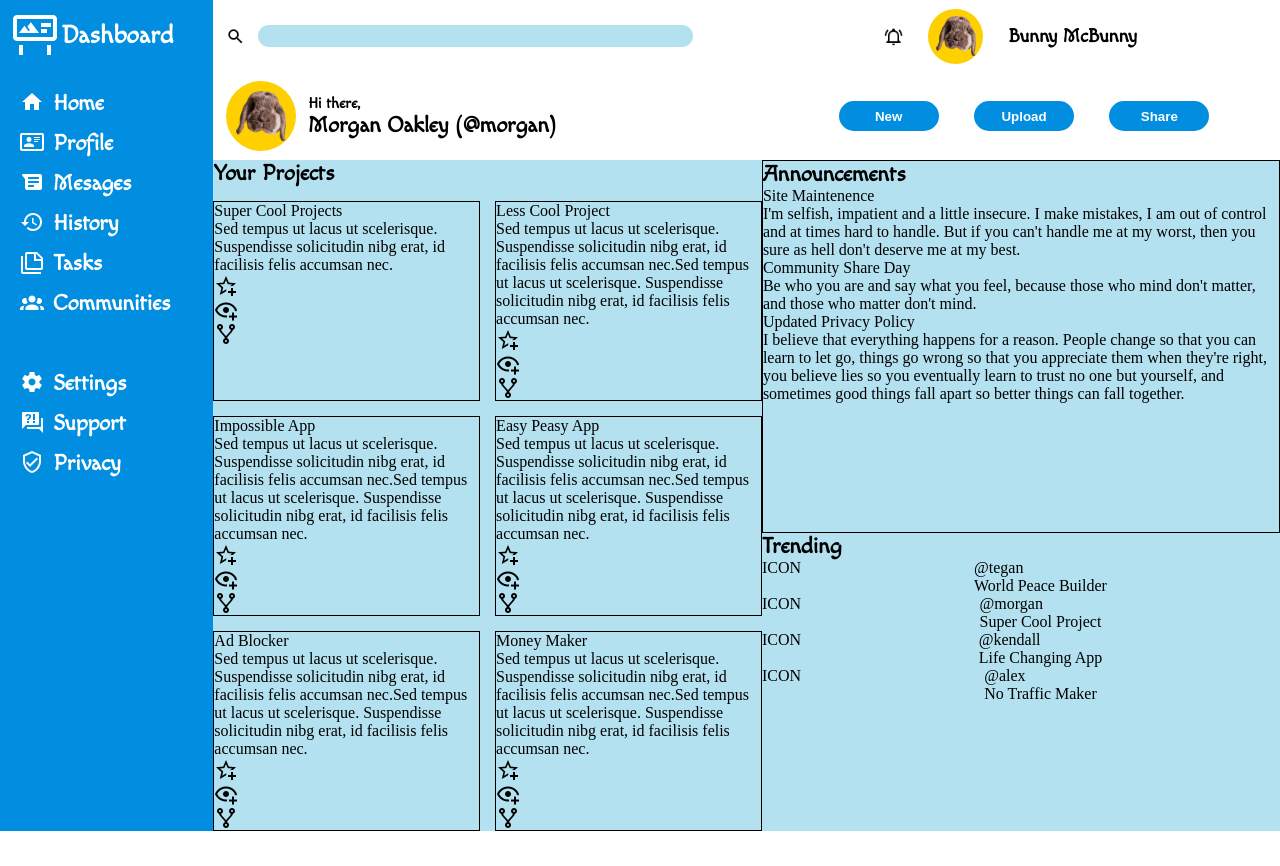
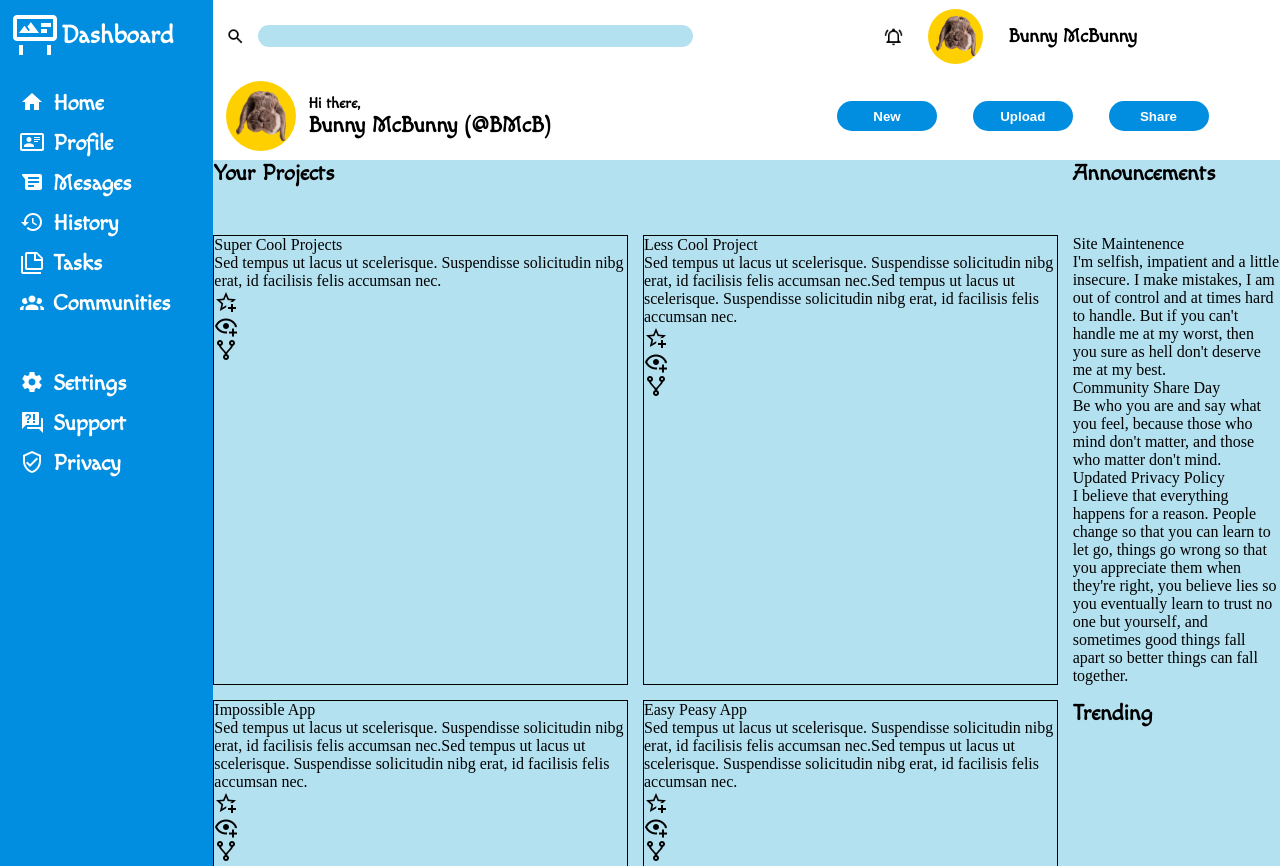
Before and after one commit to FSOsuit/Admin-Dashboard, a plain HTML site: page index.html in a window 1280 px wide. Shown: the top 866 px of the page. Before the commit the page ends 831 px from the top, so only its background shows below. Drawn offline with Linux system fonts and the light colour scheme.

Commit message:
Main layout fixed, revamped

```diff
--- a/index.html
+++ b/index.html
@@ -61,7 +61,7 @@
                     <div class="icon-large"><img src="icons/logo.png" alt="avatar-large"></div>
                     <div class="name-msg">
                         <div class="msg">Hi there,</div>
-                        <div class="name-paran">Morgan Oakley (@morgan)</div>
+                        <div class="name-paran">Bunny McBunny (@BMcB)</div>
                     </div>
                 </div>
                 <div class="buttons">
@@ -72,7 +72,6 @@
             </div>
         </div>
         <div class="main">
-            <div class="projects">
             <div class="project-header">Your Projects</div>
             <div class="card">
                 <div class="card-header">Super Cool Projects</div>
@@ -128,9 +127,6 @@
                     <div class="icon-share"><img src="icons/source-fork.png" alt=""></div>
                 </div>
             </div>
-            </div>
-            <div class="main-right">
-                <div class="ann">
             <div class="ann-header">Announcements</div>
             <div class="ann-card">
                 <div class="ann-card-part">
@@ -146,8 +142,7 @@
                     <div class="ann-card-text">I believe that everything happens for a reason. People change so that you can learn to let go, things go wrong so that you appreciate them when they're right, you believe lies so you eventually learn to trust no one but yourself, and sometimes good things fall apart so better things can fall together.</div>
                 </div>
             </div>
-                </div>
-                <div class="trending">
+
             <div class="trending-header">Trending</div>
             <div class="trending-card">
                 <div class="row1">
@@ -181,7 +176,5 @@
             </div>
         </div>
     </div>
-        </div>
-    </div>
 </body>
 </html>
--- a/styles.css
+++ b/styles.css
@@ -176,34 +176,36 @@ button:active {
 .main {
     background-color: rgb(180, 225, 240);
     display: grid;
-    grid-auto-flow: column;
+    grid-template-rows: 60px repeat(3, 3fr);
+    grid-template-columns: 2fr 2fr 1fr;
+    gap: 15px;
+}
+.project-header {
+    grid-column: 1 / 3;
 }
 
-.projects {
-    display: grid;
-    gap: 15px;
+.ann-header {
+    grid-row: 1;
+    grid-column: 3 / 4;
 }
 
-.project-header {
-    grid-column: 1/3;
+.ann-card {
+    grid-row: 2;
+    grid-column: 3;
+}
+
+.trending-header {
+    grid-column: 3;
+    grid-row: 3;
 }
 
 .card {
     border: solid 1px;
-
 }
 
-.main-right {
-    display: grid;
-    grid-column: auto;
-
-}
 .ann {
     border: solid 1px;
-
 }
-
-
 
 .row1, .row2, .row3, .row4 {
     display: grid;
```
Lines whose indentation alone changed are shown as unchanged.
